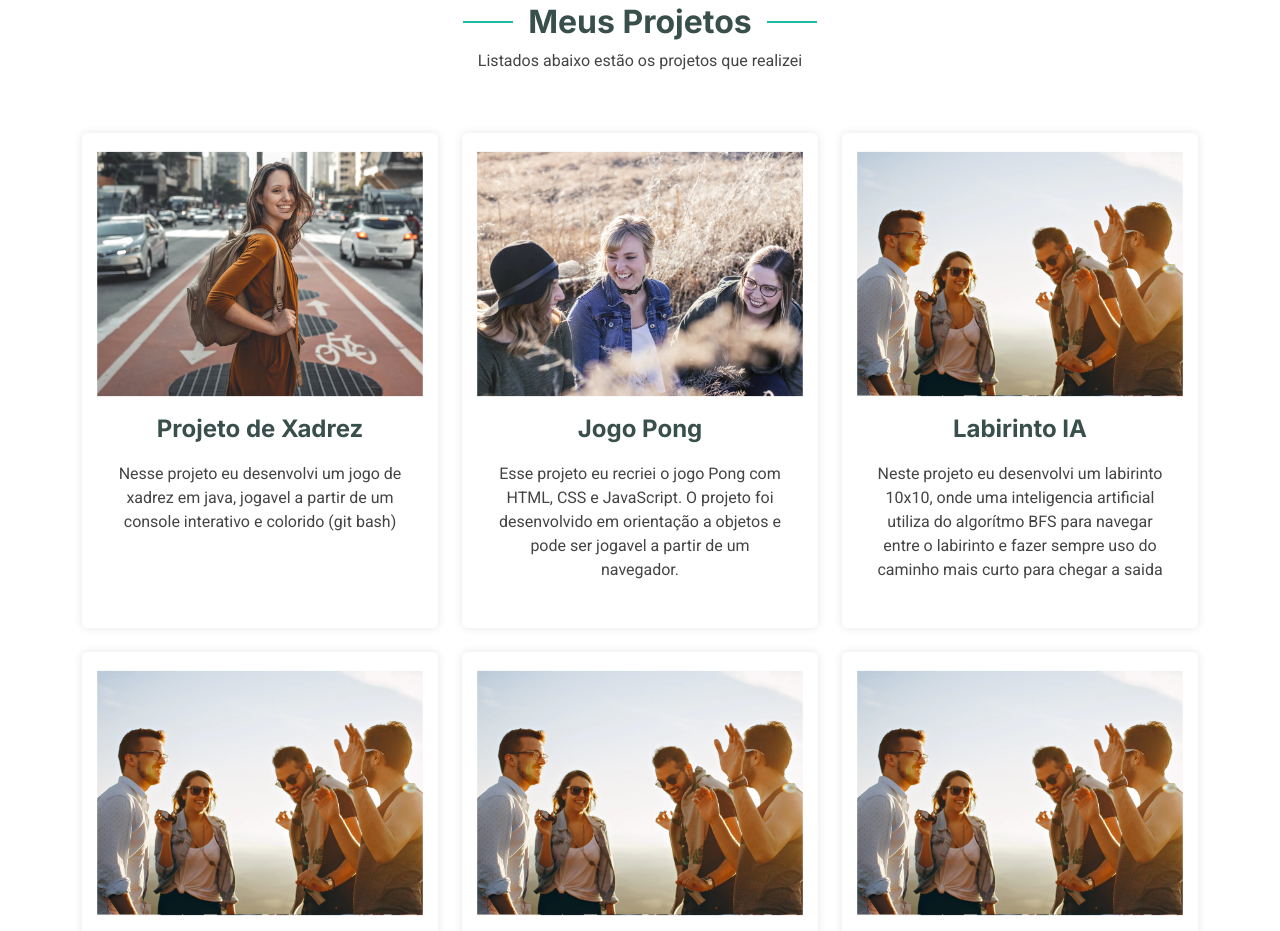
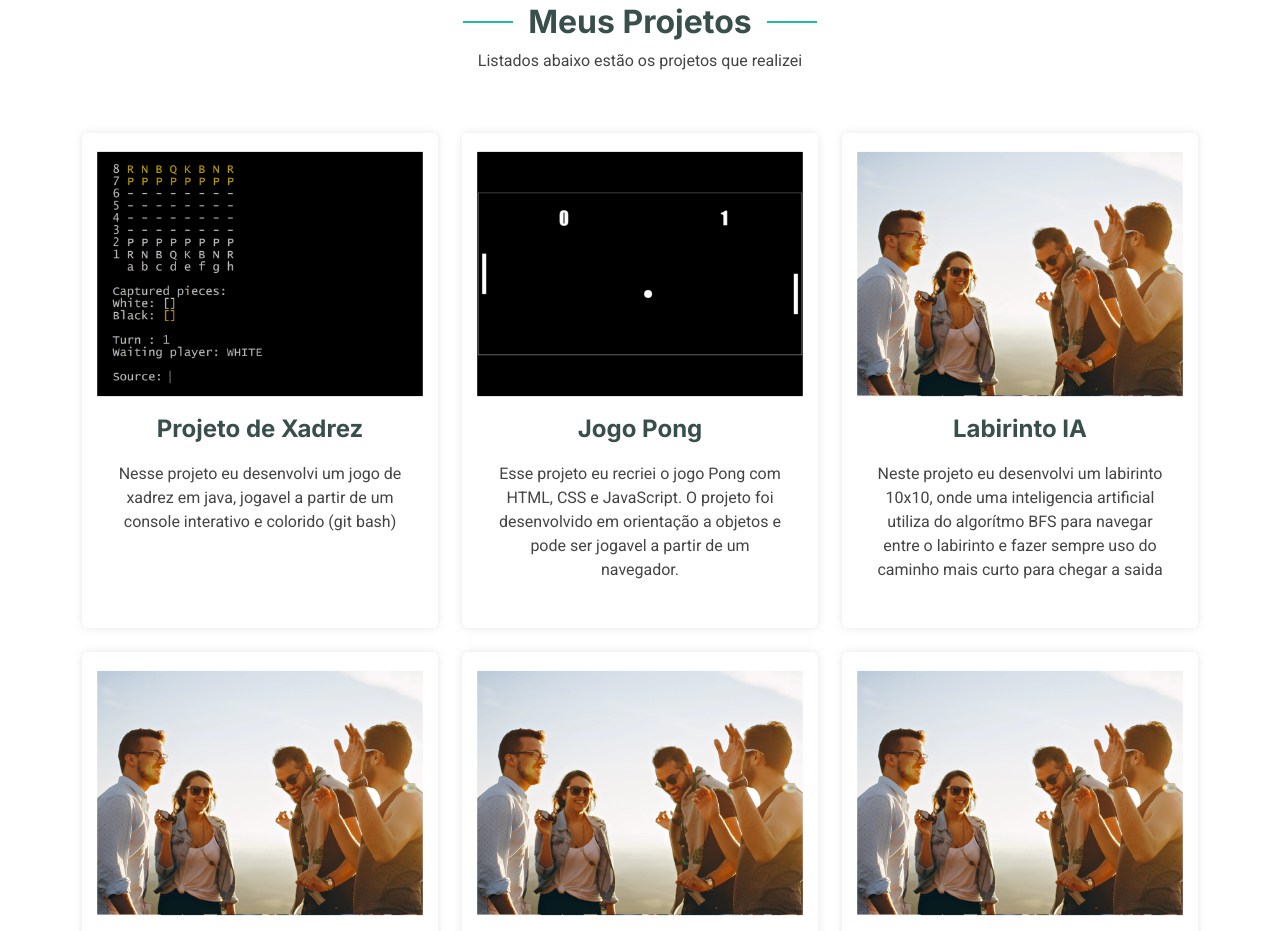
Before and after one commit to Eduardo-Decarli/Eduardo-Decarli, a plain HTML site: page index.html in a window 1280 px wide. Shown: the part 3098-4029 px from the top of the page. Drawn offline with Linux system fonts and the light colour scheme.

Commit message:
feat: implements images for xadrez and pong projects

```diff
--- a/index.html
+++ b/index.html
@@ -331,7 +331,7 @@
 
           <div class="col-lg-4" data-aos="fade-up" data-aos-delay="100">
             <div class="card">
-              <img src="assets/img/more-service-1.jpg" class="img-fluid" alt="">
+              <img src="assets/img/Xadrez-image.png" class="img-fluid" alt="">
               <h3>Projeto de Xadrez</h3>
               <p>Nesse projeto eu desenvolvi um jogo de xadrez em java, jogavel a partir de um console interativo e
                 colorido (git bash)</p>
@@ -340,7 +340,7 @@
 
           <div class="col-lg-4" data-aos="fade-up" data-aos-delay="200">
             <div class="card">
-              <img src="assets/img/more-service-2.jpg" class="img-fluid" alt="">
+              <img src="assets/img/Pong.png" class="img-fluid" alt="">
               <h3>Jogo Pong</h3>
               <p>Esse projeto eu recriei o jogo Pong com HTML, CSS e JavaScript. O projeto foi desenvolvido em
                 orientação a objetos e pode ser jogavel a partir de um navegador.</p>
```
Also changed, not shown: assets/img/Pong.png (added), assets/img/Xadrez-image.png (added).
